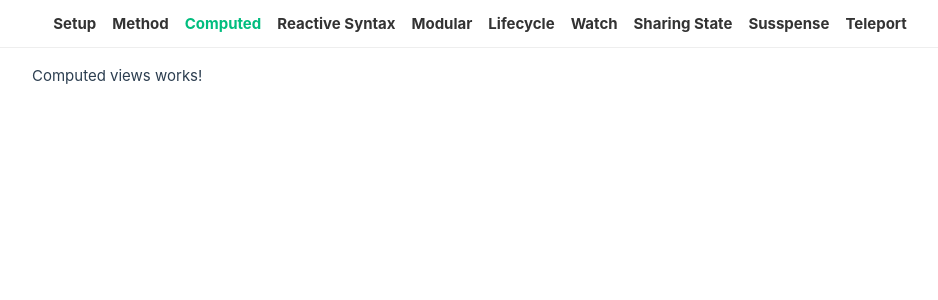
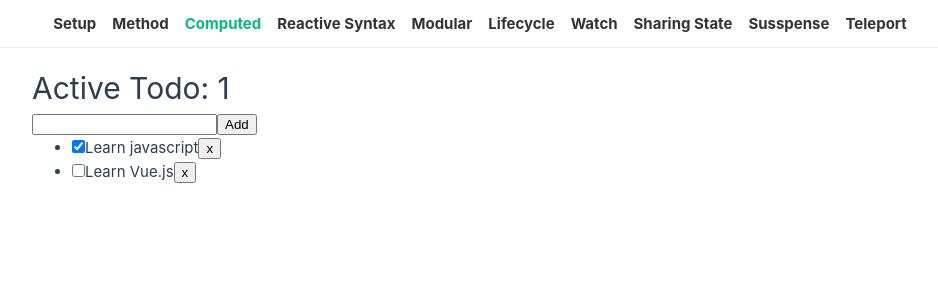
Before and after one commit to khanhtl/training-vue3-01-basic, a Vue app: page /computed in a window 1280 px wide. Shown: the top 300 px of the page, without its empty margins (160-1098 px from the left). Built offline with nearby package versions, Linux system fonts and the light colour scheme.

Commit message:
computed properties

```diff
--- a/src/views/ComputedView.vue
+++ b/src/views/ComputedView.vue
@@ -1,9 +1,56 @@
 <script setup lang="ts">
+import { computed, ref } from 'vue';
 
+const todos = ref([
+  {
+    id: 1,
+    text: "Learn javascript",
+    completed: true,
+  },
+  {
+    id: 2,
+    text: "Learn Vue.js",
+    completed: false,
+  },
+]);
+const input=ref('');
+
+function onAddTodo() {
+  const trimmedInput = input.value.trim();
+
+  if (trimmedInput.length === 0) {
+    return;
+  }
+
+  const newTodo = {
+    id: Math.floor(Math.random() * 100),
+    text: trimmedInput,
+    completed: false
+  };
+
+    todos.value=[...todos.value, newTodo];
+    input.value='';
+}
+
+function onRemoveTodo(id: number) {
+    todos.value=todos.value.filter(t => t.id!=id);
+}
+
+const activeTodo = computed(() => todos.value.filter(t => !t.completed).length)
 </script>
 
 <template>
-Computed views works!
+    <h1>Active Todo: {{ activeTodo }}</h1>
+<input v-model="input" type="text">
+<button @click="onAddTodo()">Add</button>
+
+<ul>
+    <li v-for="todo in todos" :key="todo.id">
+        <input type="checkbox"  v-model="todo.completed">
+        <span class="todoText">{{ todo.text }}</span>
+        <button @click="onRemoveTodo(todo.id)">x</button>
+    </li>
+</ul>
 </template>
 
 <style scoped>
```
